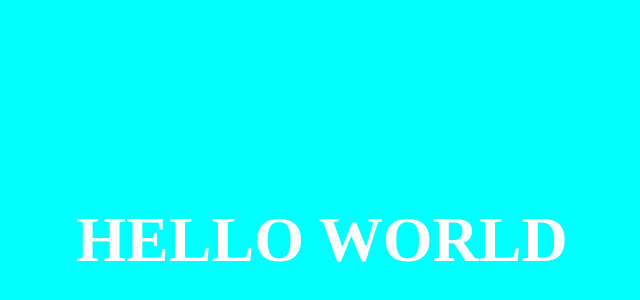
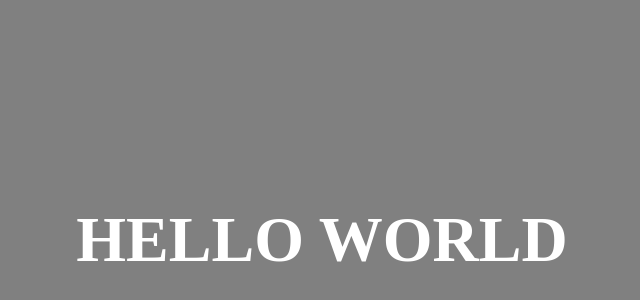
Before and after one commit to epicpwn3r/epicpwn3r.github.io, a plain HTML site: page index.html in a window 1280 px wide. Shown: the part 176-476 px from the top of the page, without its empty margins (318-958 px from the left). Drawn offline with Linux system fonts and the light colour scheme.

Commit message:
Update index.html
Changed background to grey

```diff
--- a/index.html
+++ b/index.html
@@ -4,7 +4,7 @@
     <meta charset="utf-8">
     <title>LANDING PAGE</title>
   </head>
-  <body style="background-color: cyan;">
+  <body style="background-color: grey;">
     <p style="margin:30% 0;text-align:center;font-size:4em;font-weight:bold;color:white;">
       HELLO WORLD
     </p>
```
